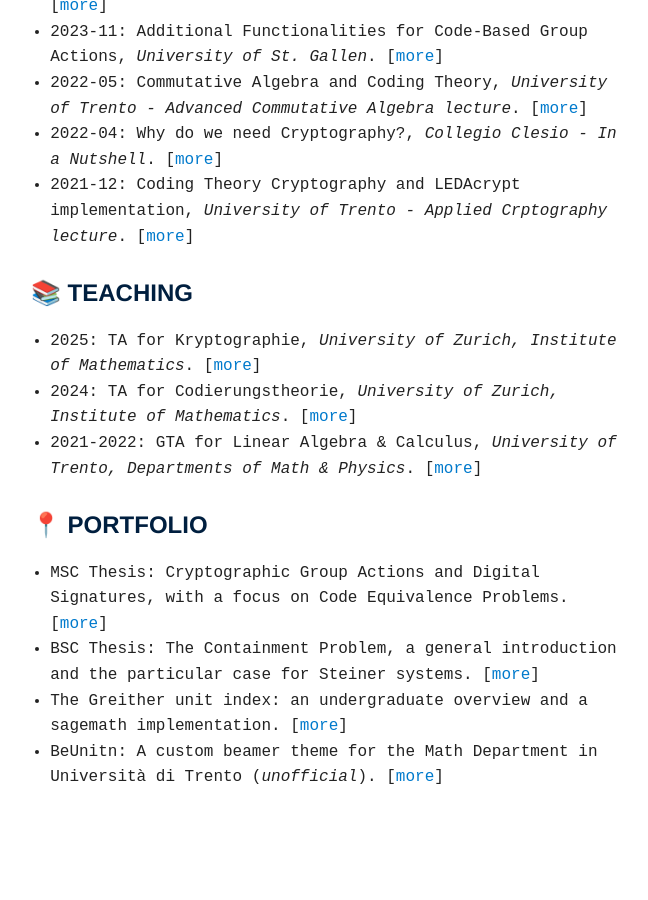
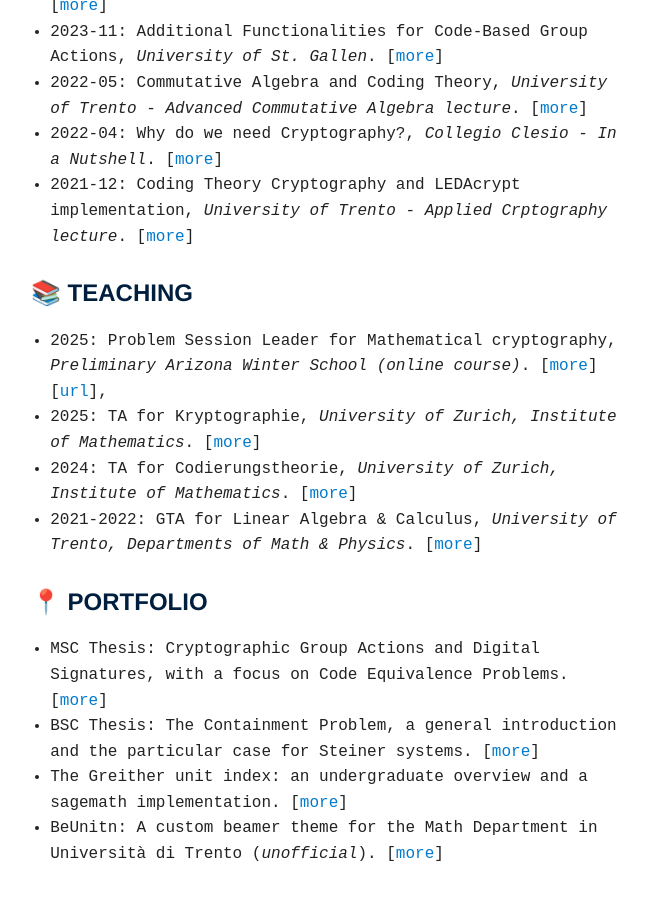
Before and after one commit to giacomoborin/giacomoborin.github.io, a Jekyll site: the page built from index.md, in a window 1280 px wide and 900 px high, scrolled down 1631 px. Shown: the whole window, without its empty margins (309-957 px from the left). Built offline with Jekyll 4.4.1, drawn with Linux system fonts in a browser that asks for light colours; before the commit the page ends 2454 px from its top, so only the background shows below that.

Commit message:
add paws

```diff
--- /dev/null
+++ b/_teaching/2025-paws.md
@@ -0,0 +1,22 @@
+---
+title: "Problem Session Leader for Mathematical cryptography"
+collection: teaching
+type: "Undergraduate and Graduate course"
+permalink: /teaching/2025-paws
+venue: "Preliminary Arizona Winter School (online course)"
+date: 2025-09-01
+year: 2025
+link: https://swc-math.github.io/aws/2026/2026PAWS.html
+location: "Online"
+layout: teaching
+---
+
+## Mathematical cryptography
+
+I served as Problem Session Leader (Teaching Assistant) for the course
+*Introduction to mathematical cryptography* at the 2025 Preliminary Arizona Winter School
+(PAWS).
+
+The course was taught by *Sabrina Kunzweiler*.
+More information about the course, with all the material (recorded lessons and
+exercise sheets), are available at the [course website](https://swc-math.github.io/aws/2026/2026PAWS.html).
--- a/index.md
+++ b/index.md
@@ -84,6 +84,9 @@ Here, you can find my:
       {{ pub.title }},
       <i> {{ pub.venue }}</i>.
       [<a href="{{ pub.url }}">more</a>]
+      {% if pub.link %}
+         [<a href="{{ pub.link }}">url</a>],
+      {% endif %}
     </li>
   {% endfor %}
 </ul>
```
